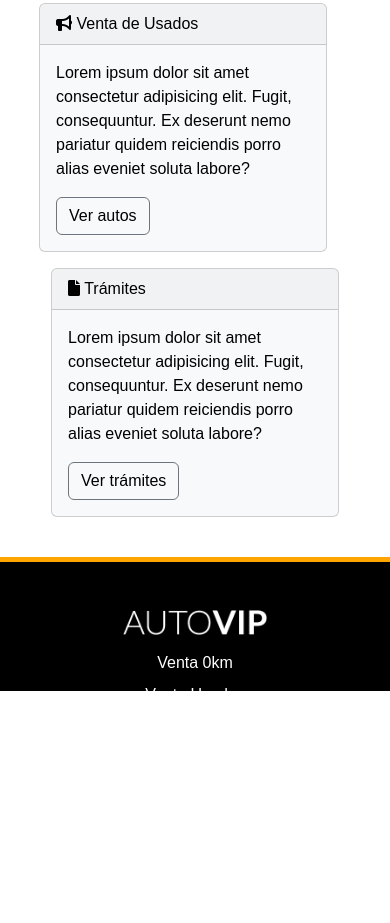
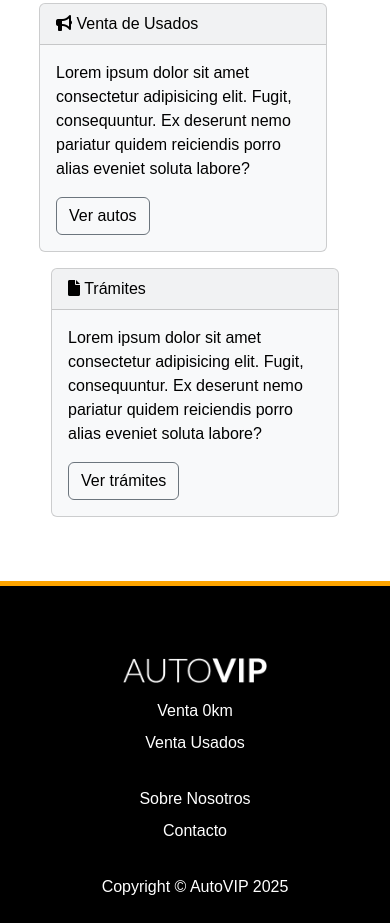
Before and after one commit to cardonacaro/maquetadoAUTOVIP, a plain HTML site: page maquetado AUTOVIP/index.html in a window 390 px wide. Shown: the part 583-1506 px from the top of the page. Before the commit the page ends 1434 px from the top, so only its background shows below. Drawn offline with nearby package versions, Linux system fonts and the light colour scheme.

Commit message:
Footer resposive

```diff
--- a/maquetado AUTOVIP/css/style.css
+++ b/maquetado AUTOVIP/css/style.css
@@ -10,7 +10,7 @@
 
 #footer {
   background-color: rgb(0, 0, 0);
-  height: 8.4rem;
+
   border-top: solid 5px orange;
 }
 
--- a/maquetado AUTOVIP/index.html
+++ b/maquetado AUTOVIP/index.html
@@ -221,16 +221,18 @@
 		</div>
 
 		<!--footer-->
-		<footer id="footer">
+		<footer class="text-white py-4 mt-5" id="footer">
 			<div class="container pt-5">
 			  <div class="row text-center text-md-start">
-					<a class="col-md-3 mb-3" href="index.html"
+			   <div class="col-12 col-md-3 mb-3">
+				<a  href="index.html"
 				><img
 				  src="/maquetado AUTOVIP/img/automotora_vip_logo.png"
 				  alt="logo"
 				  style="width: 9rem; height: auto"
 			  /></a>
-					<div class="col-md-3 mb-3">
+			   </div>
+				<div class="col-12 col-md-3 mb-3">
 				  <ul class="list-unstyled">
 					<li class="mb-2">
 					  <a
@@ -250,7 +252,7 @@
 					</li>
 				  </ul>
 				</div>
-					<div class="col-md-3 mb-3">
+				<div class="col-12 col-md-3 mb-3">
 				  <ul class="list-unstyled">
 					<li class="mb-2">
 					  <a
@@ -265,7 +267,7 @@
 					</li>
 				  </ul>
 				</div>
-					<div class="col-md-3 text-md-end">
+				<div class="col-12 col-md-3 text-md-end">
 				  <p class="mb-0 text-white">Copyright © AutoVIP 2025</p>
 				</div>
 			  </div>
```
Also changed, not shown: maquetado AUTOVIP/sobre-nosotros.html (+16 -16 lines), maquetado AUTOVIP/ventas.html (+17 -17 lines). Lines whose indentation alone changed are shown as unchanged.
